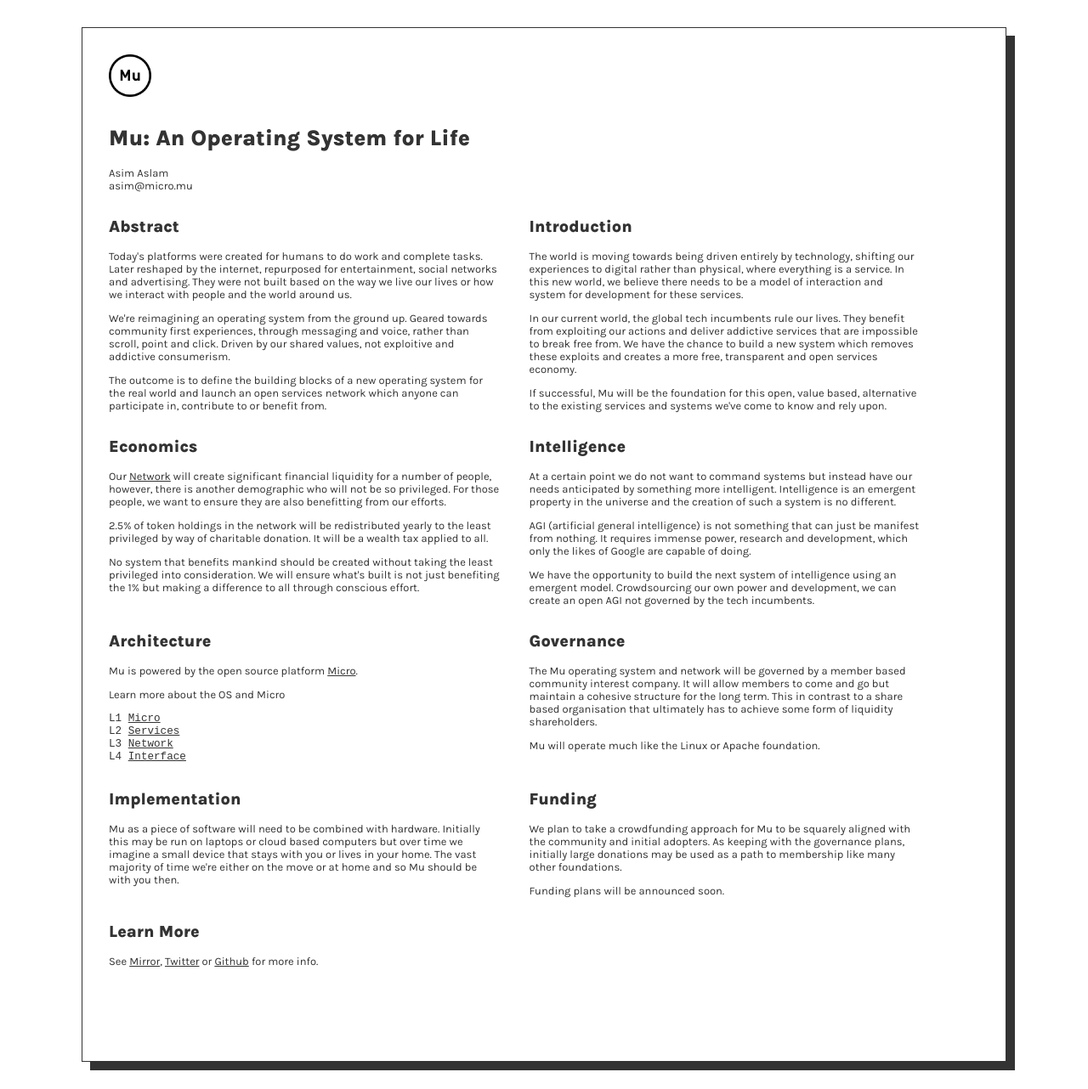
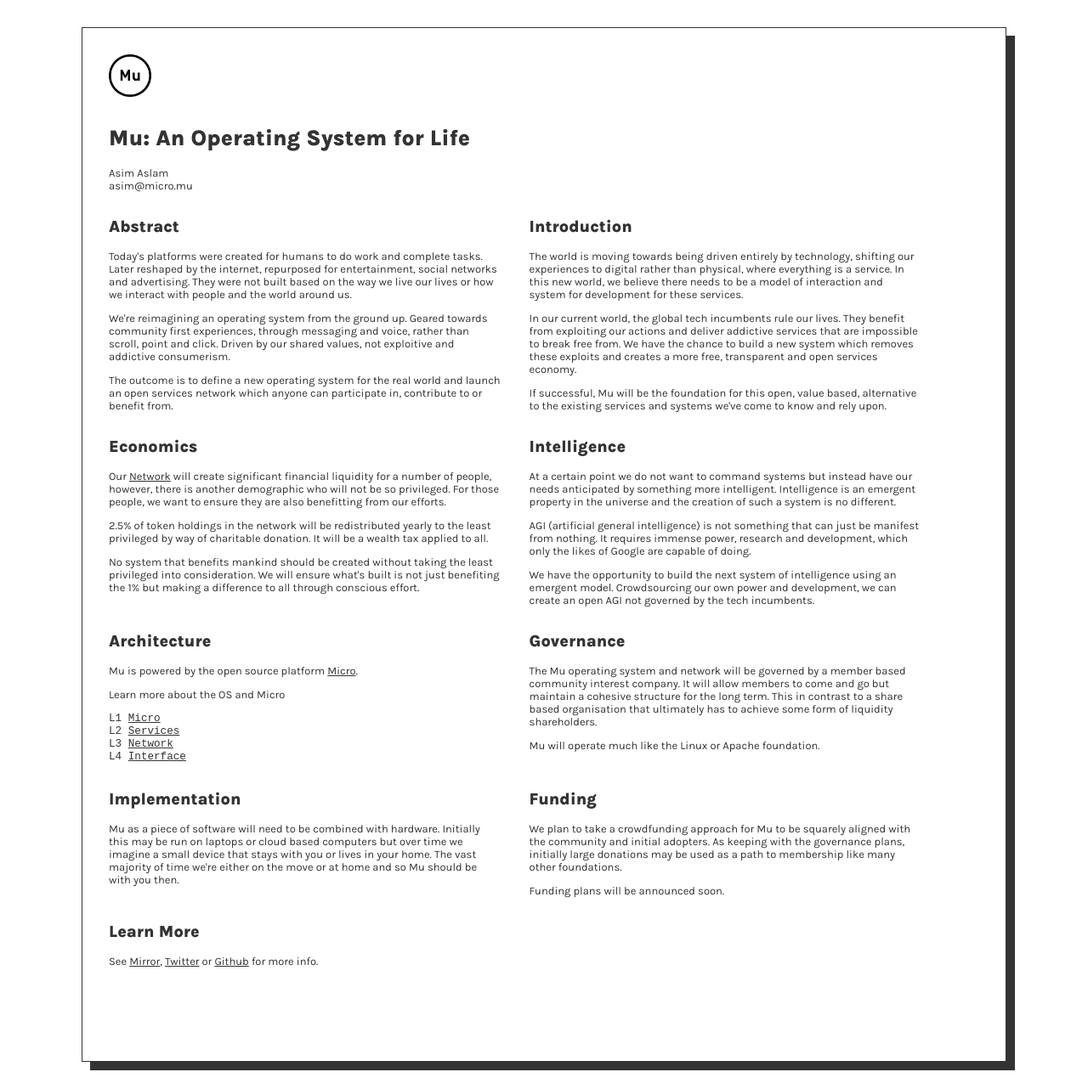
Before and after one commit to muxyz/website, a Jekyll site: the page built from index.md, in a window 1280 px wide. Shown: the whole page at 85% size. Built offline with Jekyll 4.4.1, drawn with Linux system fonts in a browser that asks for light colours.

Commit message:
Update index.md

```diff
--- a/index.md
+++ b/index.md
@@ -15,7 +15,7 @@
 and voice, rather than scroll, point and click. Driven by our shared values, not exploitive and addictive consumerism.
 </p>
 
-<p>The outcome is to define the building blocks of a new operating system for the real world and launch an open services network
+<p>The outcome is to define a new operating system for the real world and launch an open services network
 which anyone can participate in, contribute to or benefit from.
 </p>
 </div>
```
